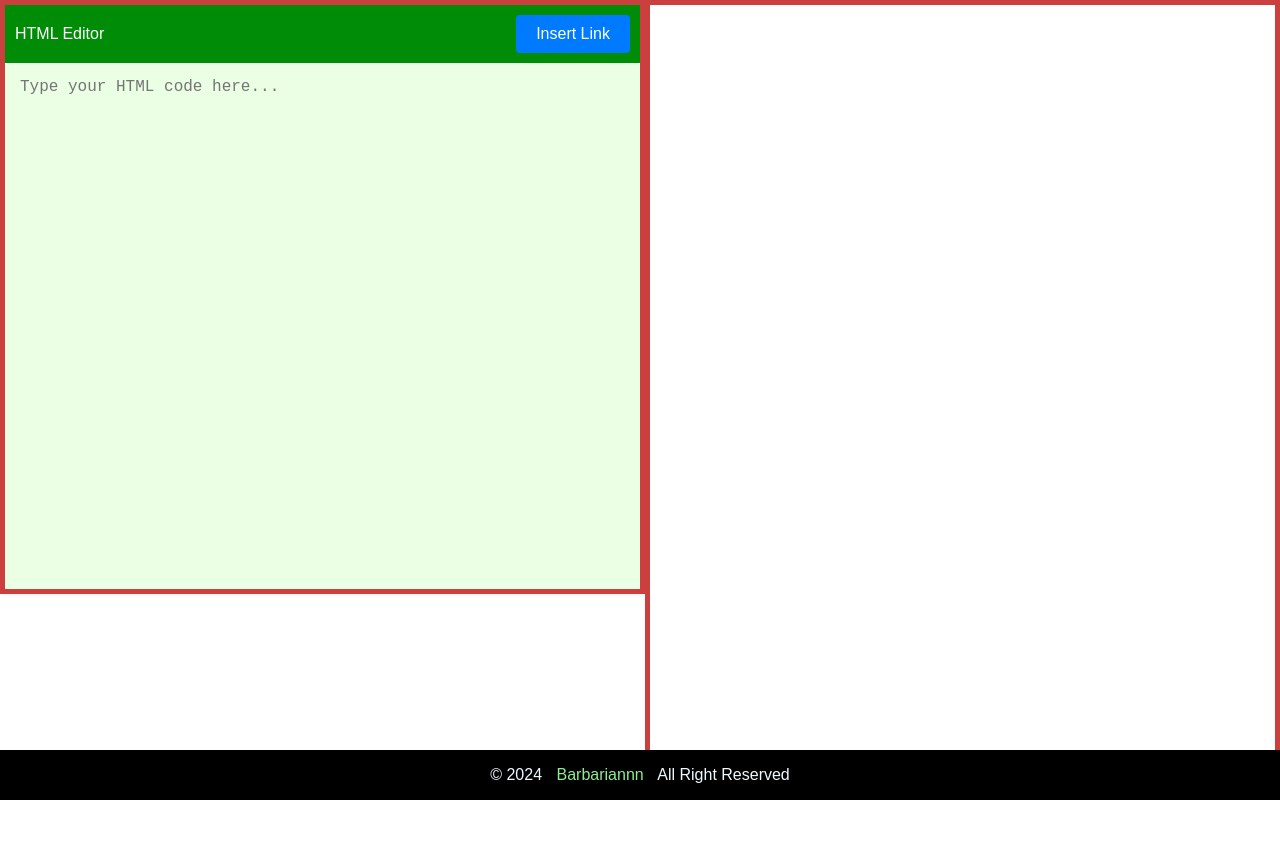
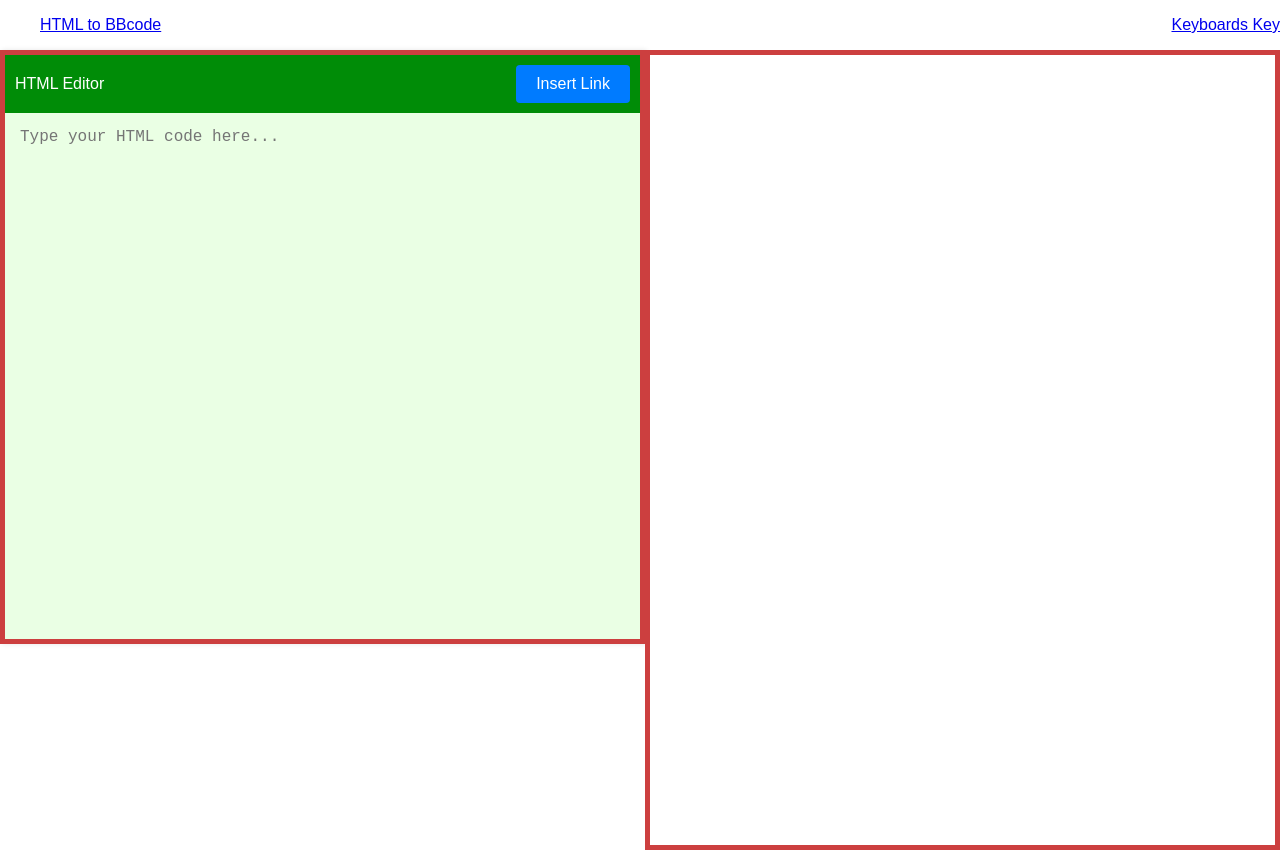
Before and after one commit to barbariannn/Online-HTML-Editor, a plain HTML site: page index.html in a window 1280 px wide. Before the commit the page ends 800 px from the top, so only its background shows below. Drawn offline with Linux system fonts and the light colour scheme.

Commit message:
Update index.html

```diff
--- a/index.html
+++ b/index.html
@@ -75,35 +75,31 @@
         }
 
 
-        footer {
-            position: fixed;
-            bottom: 0;
-            right: 0;
-            left: 0;
-
-            display: flex;
-            justify-content: center;
-            background: #000;
+       ul{
+           display:flex;
+           justify-content:space-between;
+           align-items:center;
+       }
+        li{
+            list-style:none;
         }
 
-        footer p {
-            color: aliceblue;
-        }
 
-        footer a {
-            margin: 0 10px;
-            text-decoration: none;
-
-            color: lightgreen;
-        }
-
-        footer a:hover {
-            color: rgb(35, 255, 35);
-        }
     </style>
 </head>
 
 <body>
+<header>
+    <ul>
+        <li>
+            <a href="html-to-bbcode.html">HTML to BBcode</a>
+        </li>
+        <li>
+            <a href="keyboard.html">Keyboards Key</a>
+        </li>
+    </ul>
+</header>
+
     <main>
         <div class="editor-container">
             <div class="toolbar">
@@ -117,9 +113,7 @@
         </iframe>
 
     </main>
-    <footer>
-        <p>&copy; 2024 <a href="#">Barbariannn</a> All Right Reserved</p>
-    </footer>
+
 
     <script>
         const htmlCode = document.getElementById('html-code');
```
